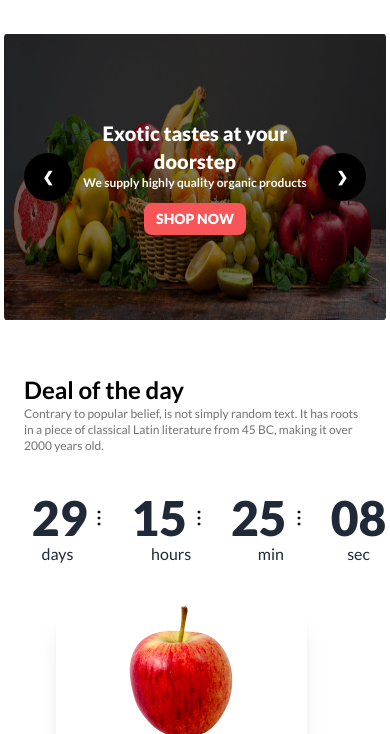
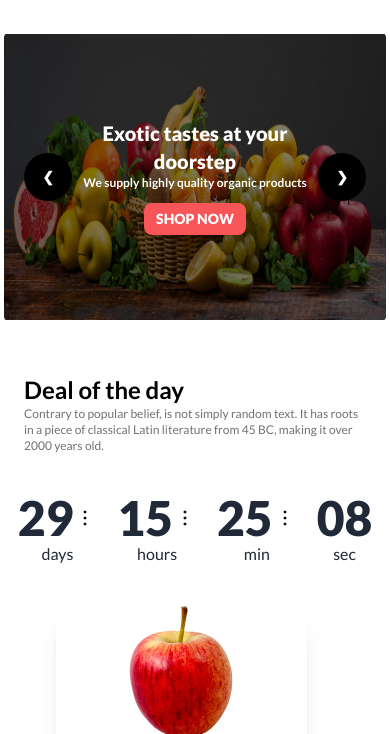
Before and after one commit to Shatab99/assignment-3, a plain HTML site: page index.html in a window 390 px wide. Shown: the part 105-839 px from the top of the page. Drawn offline with nearby package versions, Linux system fonts and the light colour scheme; grey boxes are pictures that could not be loaded.

Commit message:
fixed responsive issure

```diff
--- a/index.html
+++ b/index.html
@@ -214,7 +214,7 @@
                 <div class="mt-10 lg:mt-0">
                     <div class="grid grid-flow-col gap-5 text-center auto-cols-max">
                         <div class="flex flex-col ">
-                            <span class="countdown font-lato text-5xl font-extrabold ml-7">
+                            <span class="countdown font-lato text-5xl font-extrabold lg:ml-7">
                                 <span style="--value:29;">
                                 </span>
                                 <svg xmlns="http://www.w3.org/2000/svg" width="24" height="24" viewBox="0 0 24 24"
```
